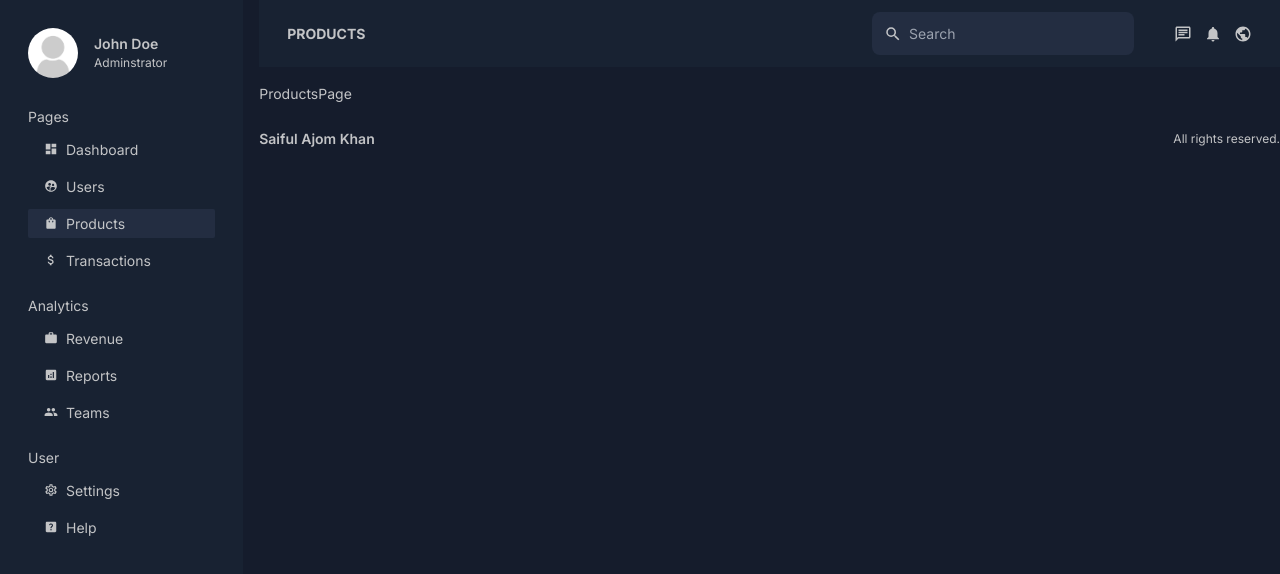
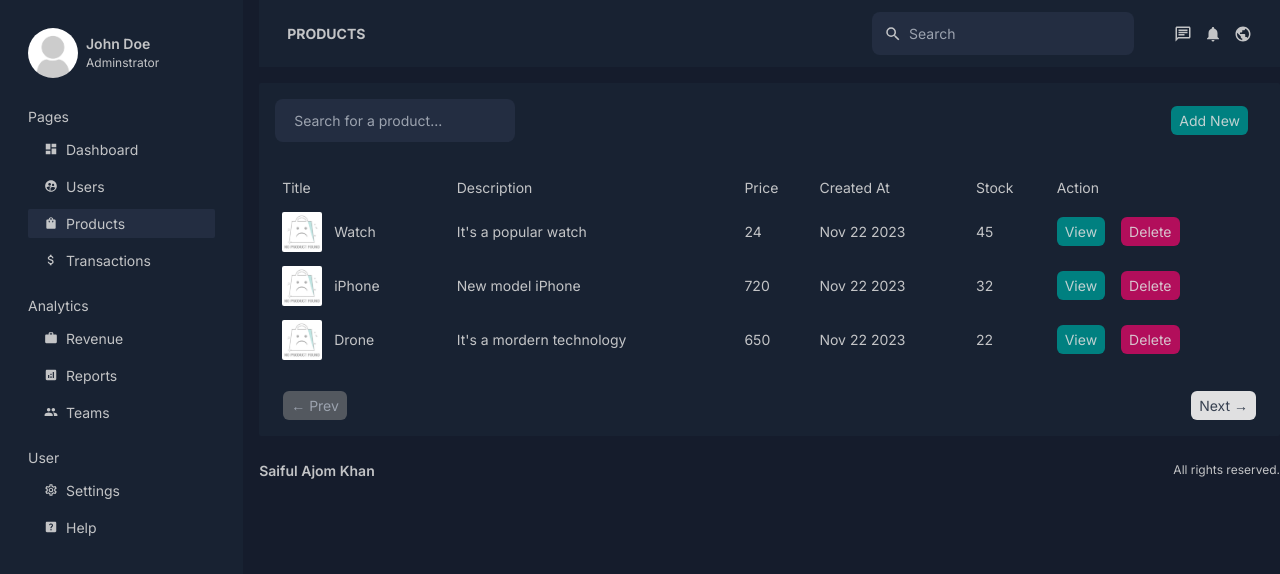
Before and after one commit to Sajomkhan/dashboard-nextjs-231110, a Next.js app: page /dashboard/products in a window 1280 px wide. Shown: the top 574 px of the page. Built offline with nearby package versions, Linux system fonts and the light colour scheme.

Commit message:
product page updated

```diff
--- a/app/components/dashboard/dashboard.module.css
+++ b/app/components/dashboard/dashboard.module.css
@@ -1,14 +1,4 @@
-.pending{
-    background-color: #f7cb7375;
-}
 
-.done{
-    background-color: #afd6ee75;
-}
-
-.cancelled{
-    background-color: #f7737375;
-}
 
 
 .table td{
--- /dev/null
+++ b/app/components/dashboard/pagination.jsx
@@ -0,0 +1,18 @@
+import React from "react";
+
+const Pagination = () => {
+  return (
+    <div className="flex justify-between mt-6 px-2">
+      <button
+        className={`btn text-gray-400 bg-[var(--deactive)] cursor-not-allowed`}
+      >
+        &#8592; Prev
+      </button>
+      <button className={`btn text-gray-700 bg-[var(--active)]`}>
+        Next &#8594;
+      </button>
+    </div>
+  );
+};
+
+export default Pagination;
--- a/app/components/dashboard/sidebar.jsx
+++ b/app/components/dashboard/sidebar.jsx
@@ -9,7 +9,7 @@ const Sidebar = () => {
 
   return (
     <div className="absolute top-0 left-0 w-full min-h-screen bg-[var(--bgSoft)] outset-0 p-7">
-      <div className="flex gap-4 mb-7 items-center">
+      <div className="flex gap-2 mb-7 items-center">
         <Image
           className="rounded-full"
           src="/noavatar.png"
--- a/app/components/dashboard/transaction.jsx
+++ b/app/components/dashboard/transaction.jsx
@@ -1,11 +1,33 @@
 import Image from "next/image";
 import styles from "./dashboard.module.css";
+
+const users = [
+  {
+    name: "John Doe",
+    status: "Pending",
+    date: "14.02.2023",
+    amount: "75.40",
+  },
+  {
+    name: "Robart",
+    status: "Done",
+    date: "21.05.2023",
+    amount: "81.50",
+  },
+  {
+    name: "Zemi Sen",
+    status: "Cancelled",
+    date: "04.07.2023",
+    amount: "50.00",
+  },
+];
 
 const Transaction = () => {
   return (
     <div className="bg-[var(--bgSoft)] w-full p-4 font-light rounded-lg">
       <h1 className="text-lg mb-4">Latest Transactions</h1>
       <table className={`w-full ${styles.table}`}>
+        {/* --------------Table Head----------------- */}
         <thead className="font-semibold">
           <tr>
             <td>Name</td>
@@ -14,9 +36,11 @@ const Transaction = () => {
             <td>Amount</td>
           </tr>
         </thead>
+        {/* --------------Table Body----------------- */}
         <tbody>
-          <tr>
-            <td className="flex gap-2 items-center">
+          {users.map((user) => (
+            <tr key={user.name}>
+              <td className="flex gap-3 items-center">
                 <Image
                   src="/noavatar.png"
                   alt="Avater"
@@ -24,51 +48,16 @@ const Transaction = () => {
                   height={35}
                   className="rounded-full bg-cover"
                 />
-              John Doe
+                {user.name}
               </td>
               <td>
-              <span className={`${styles.pending}`}>Pending</span>
+                <span className={`${user.status}`}>{user.status}</span>
                 {/* <span className={`${styles.status} ${styles.pending}`}>Pending</span> */}
               </td>
-            <td>14.02.2023</td>
-            <td>75.40</td>
+              <td>{user.date}</td>
+              <td>{user.amount}</td>
             </tr>
-          <tr>
-            <td className="flex gap-2 items-center">
-              <Image
-                src="/noavatar.png"
-                alt="Avater"
-                width={35}
-                height={35}
-                className="rounded-full bg-cover"
-              />
-              John Doe
-            </td>
-            <td>
-              <span className={`${styles.done}`}>Done</span>
-              {/* <span className={`${styles.status} ${styles.pending}`}>Pending</span> */}
-            </td>
-            <td>21.05.2023</td>
-            <td>81.50</td>
-          </tr>
-          <tr>
-            <td className="flex gap-2 items-center">
-              <Image
-                src="/noavatar.png"
-                alt="Avater"
-                width={35}
-                height={35}
-                className="rounded-full bg-cover"
-              />
-              John Doe
-            </td>
-            <td>
-              <span className={`${styles.cancelled}`}>Cancelled</span>
-              {/* <span className={`${styles.status} ${styles.pending}`}>Pending</span> */}
-            </td>
-            <td>04.07.2023</td>
-            <td>50.00</td>
-          </tr>
+          ))}
         </tbody>
       </table>
     </div>
--- a/app/dashboard/products/page.jsx
+++ b/app/dashboard/products/page.jsx
@@ -1,7 +1,87 @@
-import React from "react";
+import Search from "@/app/components/dashboard/search";
+import Image from "next/image";
+import Link from "next/link";
+import styles from "../../components/dashboard/dashboard.module.css";
+import Pagination from "@/app/components/dashboard/pagination";
+
+const products = [
+  {
+    title: "Watch",
+    desc: "It's a popular watch",
+    price: 24,
+    createdAt: "Nov 22 2023",
+    stock: "45",
+  },
+  {
+    title: "iPhone",
+    desc: "New model iPhone",
+    price: 720,
+    createdAt: "Nov 22 2023",
+    stock: "32",
+  },
+  {
+    title: "Drone",
+    desc: "It's a mordern technology",
+    price: 650,
+    createdAt: "Nov 22 2023",
+    stock: "22",
+  },
+];
 
 const ProductsPage = () => {
-  return <div>ProductsPage</div>;
+  return (
+    <div className="bg-[var(--bgSoft)] p-4 rounded-sm">
+      <div className="flex justify-between items-center mr-4 mb-7">
+        <Search placeholder="Search for a product..." />
+        <Link href="">
+          <button className="btn_primary">Add New</button>
+        </Link>
+      </div>
+      <table className={`w-full ${styles.table}`}>
+        {/* --------------Table Head----------------- */}
+        <thead>
+          <tr>
+            <td>Title</td>
+            <td>Description</td>
+            <td>Price</td>
+            <td>Created At</td>
+            <td>Stock</td>
+            <td>Action</td>
+          </tr>
+        </thead>
+        {/* --------------Table Body----------------- */}
+        <tbody>
+          {products.map((product) => (
+            <tr key={product.name}>
+              <td>
+                <div className="flex gap-3 items-center">
+                  <Image
+                    src="/noproduct.jpg"
+                    alt=""
+                    width={40}
+                    height={40}
+                    className="rounded-sm"
+                  />
+                  {product.title}
+                </div>
+              </td>
+              <td>{product.desc}</td>
+              <td>{product.price}</td>
+              <td>{product.createdAt}</td>
+              <td>{product.stock}</td>
+              <td>
+                <Link href="/" className="flex gap-4">
+                  <button className={`btn_primary`}>View</button>
+                  <button className={`btn_danger`}>Delete</button>
+                </Link>
+              </td>
+            </tr>
+          ))}
+        </tbody>
+      </table>
+      <Pagination />
+    </div>
+  );
 };
 
 export default ProductsPage;
--- a/app/dashboard/users/page.jsx
+++ b/app/dashboard/users/page.jsx
@@ -1,8 +1,8 @@
 import Search from "@/app/components/dashboard/search";
 import Image from "next/image";
 import Link from "next/link";
-import React from "react";
 import styles from "../../components/dashboard/dashboard.module.css";
+import Pagination from "@/app/components/dashboard/pagination";
 
 const users = [
   {
@@ -11,6 +11,20 @@ const users = [
     createdAt: "Nov 22 2023",
     role: "client",
     status: "active",
+  },
+  {
+    name: "Dhoe",
+    email: "dhoe.gmail.com",
+    createdAt: "Mer 25 2023",
+    role: "client",
+    status: "passive",
+  },
+  {
+    name: "Dhoe",
+    email: "dhoe.gmail.com",
+    createdAt: "Mer 25 2023",
+    role: "client",
+    status: "passive",
   },
   {
     name: "Dhoe",
@@ -47,7 +61,7 @@ const UserPage = () => {
           {users.map((user) => (
             <tr key={user.name}>
               <td>
-                <div className="flex gap-2 items-center">
+                <div className="flex gap-3 items-center">
                   <Image
                     src="/noavatar.png"
                     alt=""
@@ -72,6 +86,7 @@ const UserPage = () => {
           ))}
         </tbody>
       </table>
+      <Pagination />
     </div>
   );
 };
--- a/app/globals.css
+++ b/app/globals.css
@@ -2,7 +2,7 @@
 @tailwind base;
 
 .btn{
-  @apply px-2 py-1 rounded-md ease-in-out duration-700;
+  @apply px-2 py-1 rounded-md ease-in-out duration-100 hover:opacity-70
 }
 
 .btn_primary{
@@ -29,6 +29,8 @@
   --bgHover: rgb(35, 45, 65);
   --primary: teal;
   --danger: rgb(178, 14, 91);
+  --active: #eeee;
+  --deactive: #8888;
 }
 
 * {
@@ -61,3 +63,15 @@ input:focus {
 .gradient{
   background: linear-gradient(to bottom, #194c33, #bbb);
 }
+
+.Pending{
+  background-color: #f7cb7375;
+}
+
+.Done{
+  background-color: #afd6ee75;
+}
+
+.Cancelled{
+  background-color: #f7737375;
+}
```
Lines whose indentation alone changed are shown as unchanged.
